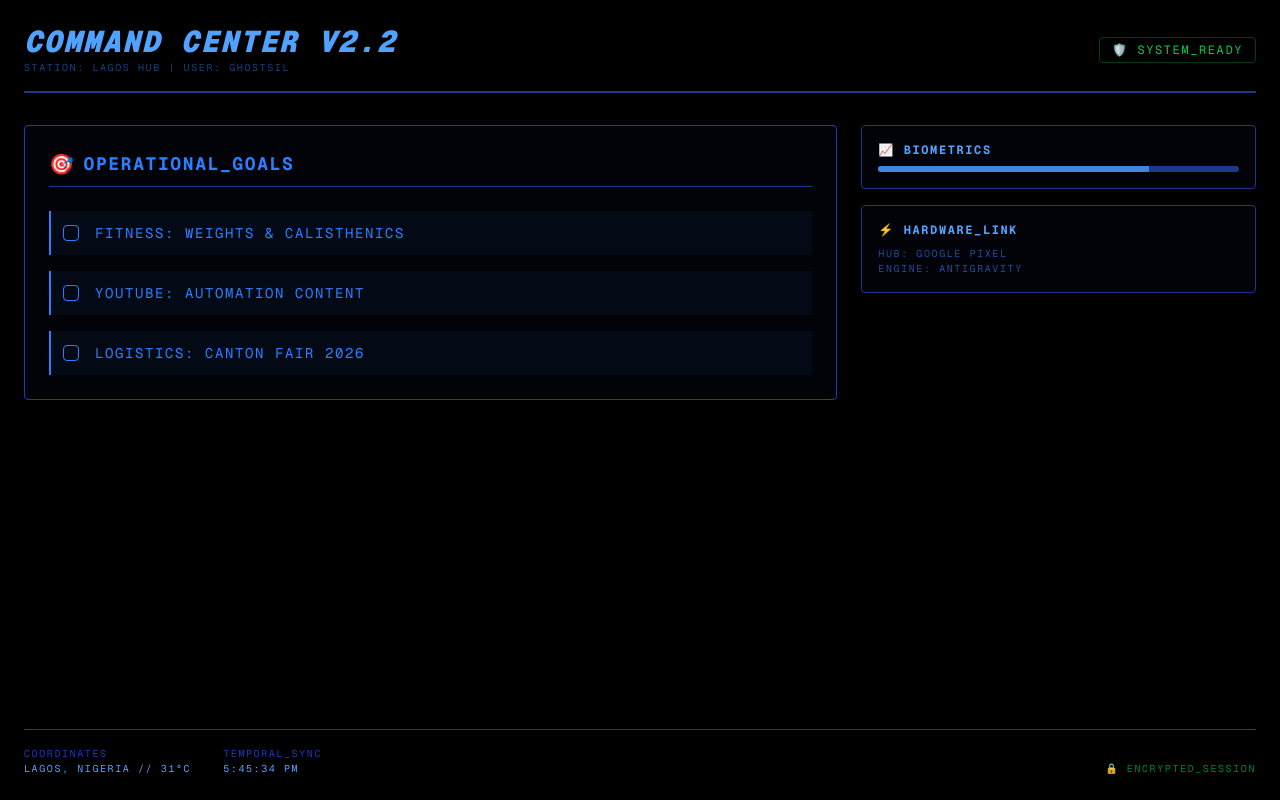
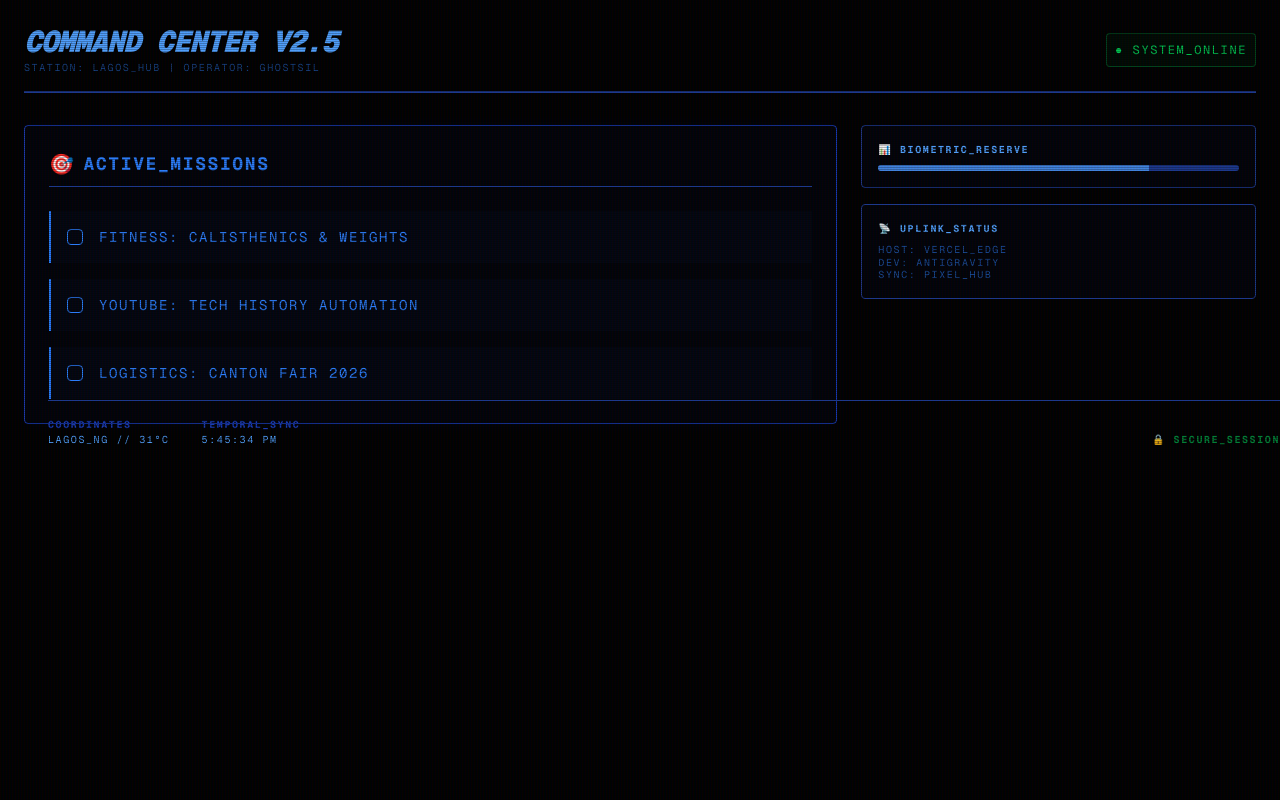
Before and after one commit to ghostsil/learning-hub, a Next.js app: page / in a window 1280 px wide. Built offline with nearby package versions, Linux system fonts and the light colour scheme.

Commit message:
Deployment fix: zero dependencies

```diff
--- a/app/page.tsx
+++ b/app/page.tsx
@@ -15,74 +15,79 @@ export default function CommandCenter() {
   }, []);
 
   return (
-    <main className="min-h-screen bg-black text-blue-500 p-6 font-mono uppercase tracking-widest">
+    <main className="min-h-screen bg-black text-blue-500 p-6 font-mono uppercase tracking-widest relative">
+      {/* SCANLINE EFFECT */}
+      <div className="absolute inset-0 pointer-events-none bg-[linear-gradient(rgba(18,16,16,0)_50%,rgba(0,0,0,0.25)_50%),linear-gradient(90deg,rgba(255,0,0,0.06),rgba(0,255,0,0.02),rgba(0,0,255,0.06))] z-50 bg-[length:100%_2px,3px_100%]" />
+
       {/* HEADER */}
-      <div className="border-b-2 border-blue-900 pb-4 mb-8 flex justify-between items-center">
+      <div className="border-b-2 border-blue-900 pb-4 mb-8 flex justify-between items-center relative z-10">
         <div>
-          <h1 className="text-3xl font-black italic text-blue-400">COMMAND CENTER v2.2</h1>
-          <p className="text-[10px] opacity-50">STATION: LAGOS HUB | USER: ghostsil</p>
+          <h1 className="text-3xl font-black italic text-blue-400 tracking-tighter">COMMAND CENTER v2.5</h1>
+          <p className="text-[10px] opacity-50">STATION: LAGOS_HUB | OPERATOR: GHOSTSIL</p>
         </div>
-        <div className="flex items-center gap-2 text-green-500 text-xs border border-green-500/30 p-1 px-3 rounded">
-          <span>🛡️ SYSTEM_READY</span>
+        <div className="flex items-center gap-2 text-green-500 text-xs border border-green-500/30 p-2 rounded bg-green-500/5">
+          <span>● SYSTEM_ONLINE</span>
         </div>
       </div>
 
       {/* MISSION GRID */}
-      <div className="grid grid-cols-1 md:grid-cols-3 gap-6">
-        <div className="col-span-2 border border-blue-800 bg-blue-950/10 p-6 rounded">
+      <div className="grid grid-cols-1 md:grid-cols-3 gap-6 relative z-10">
+        <div className="col-span-2 border border-blue-800 bg-blue-950/10 p-6 rounded shadow-[0_0_15px_rgba(30,58,138,0.1)]">
           <div className="flex items-center gap-2 mb-6 border-b border-blue-900 pb-2">
             <span className="text-xl">🎯</span>
-            <h2 className="text-lg font-bold">OPERATIONAL_GOALS</h2>
+            <h2 className="text-lg font-bold">ACTIVE_MISSIONS</h2>
           </div>
           <div className="space-y-4">
-            <div className="flex items-center gap-4 p-3 bg-blue-900/10 border-l-2 border-blue-500">
-              <div className="w-4 h-4 border border-blue-500 rounded-sm" />
-              <span className="text-sm">FITNESS: WEIGHTS & CALISTHENICS</span>
-            </div>
-            <div className="flex items-center gap-4 p-3 bg-blue-900/10 border-l-2 border-blue-500">
-              <div className="w-4 h-4 border border-blue-500 rounded-sm" />
-              <span className="text-sm">YOUTUBE: AUTOMATION CONTENT</span>
-            </div>
-            <div className="flex items-center gap-4 p-3 bg-blue-900/10 border-l-2 border-blue-500">
-              <div className="w-4 h-4 border border-blue-500 rounded-sm" />
-              <span className="text-sm">LOGISTICS: CANTON FAIR 2026</span>
-            </div>
+            {[
+              "FITNESS: CALISTHENICS & WEIGHTS",
+              "YOUTUBE: TECH HISTORY AUTOMATION",
+              "LOGISTICS: CANTON FAIR 2026"
+            ].map((task, i) => (
+              <div key={i} className="flex items-center gap-4 p-4 bg-blue-900/5 border-l-2 border-blue-500 hover:bg-blue-900/10 transition-colors">
+                <div className="w-4 h-4 border border-blue-500 rounded-sm" />
+                <span className="text-sm">{task}</span>
+              </div>
+            ))}
           </div>
         </div>
 
         {/* SIDEBAR */}
-        <div className="space-y-4">
+        <div className="space-y-4 relative z-10">
           <div className="border border-blue-900 p-4 bg-blue-950/10 rounded">
-            <div className="flex items-center gap-2 mb-2 text-blue-400 text-xs font-bold">
-              <span>📈 BIOMETRICS</span>
+            <div className="flex items-center gap-2 mb-2 text-blue-400 text-[10px] font-bold">
+              <span>📊 BIOMETRIC_RESERVE</span>
             </div>
             <div className="w-full h-1.5 bg-blue-900 rounded-full overflow-hidden">
               <div className="bg-blue-400 h-full w-3/4 animate-pulse" />
             </div>
           </div>
           <div className="border border-blue-900 p-4 bg-blue-950/10 rounded">
-            <div className="flex items-center gap-2 mb-2 text-blue-400 text-xs font-bold">
-              <span>⚡ HARDWARE_LINK</span>
+            <div className="flex items-center gap-2 mb-2 text-blue-400 text-[10px] font-bold">
+              <span>📡 UPLINK_STATUS</span>
             </div>
-            <p className="text-[10px] opacity-60">HUB: GOOGLE PIXEL<br />ENGINE: ANTIGRAVITY</p>
+            <p className="text-[10px] opacity-60 leading-tight">
+              HOST: VERCEL_EDGE<br />
+              DEV: ANTIGRAVITY<br />
+              SYNC: PIXEL_HUB
+            </p>
           </div>
         </div>
       </div>
 
       {/* FOOTER */}
-      <div className="fixed bottom-6 left-6 right-6 flex justify-between items-end border-t border-blue-900 pt-4 text-[10px]">
+      <div className="fixed bottom-6 left-6 right-6 flex justify-between items-end border-t border-blue-900 pt-4 text-[10px] relative z-10">
         <div className="flex gap-8">
           <div>
-            <p className="text-blue-800">COORDINATES</p>
-            <p className="text-blue-400">LAGOS, NIGERIA // 31°C</p>
+            <p className="text-blue-800 font-bold">COORDINATES</p>
+            <p className="text-blue-400">LAGOS_NG // 31°C</p>
           </div>
           <div>
-            <p className="text-blue-800">TEMPORAL_SYNC</p>
-            <p className="text-blue-400">{isClient ? time : "SYNCING..."}</p>
+            <p className="text-blue-800 font-bold">TEMPORAL_SYNC</p>
+            <p className="text-blue-400">{isClient ? time : "CONNECTING..."}</p>
           </div>
         </div>
-        <div className="flex items-center gap-1 text-green-700">
-          <span>🔒 ENCRYPTED_SESSION</span>
+        <div className="flex items-center gap-1 text-green-700 font-bold">
+          <span>🔒 SECURE_SESSION</span>
         </div>
       </div>
     </main>
```
